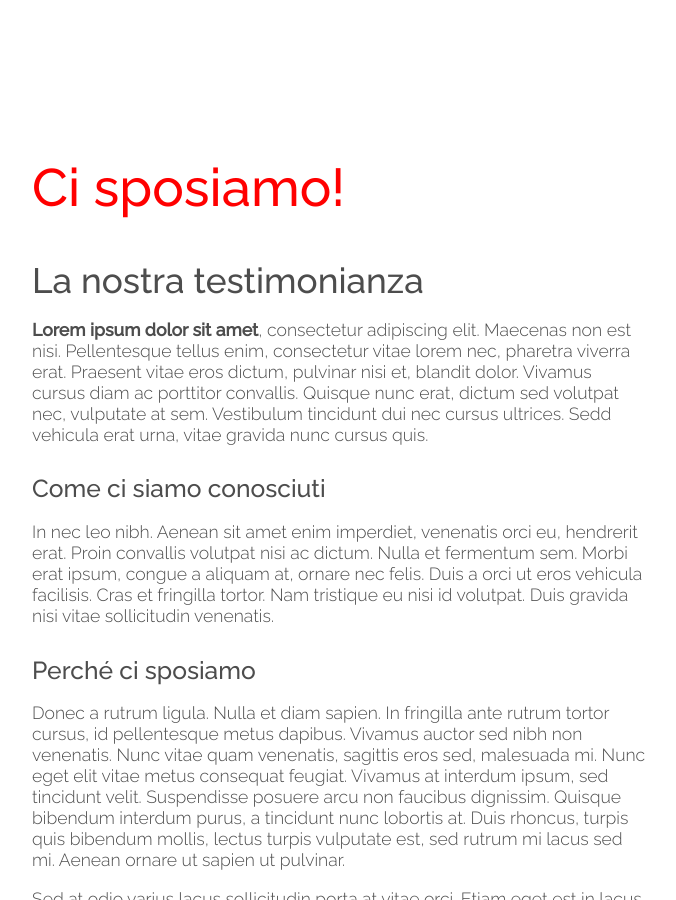
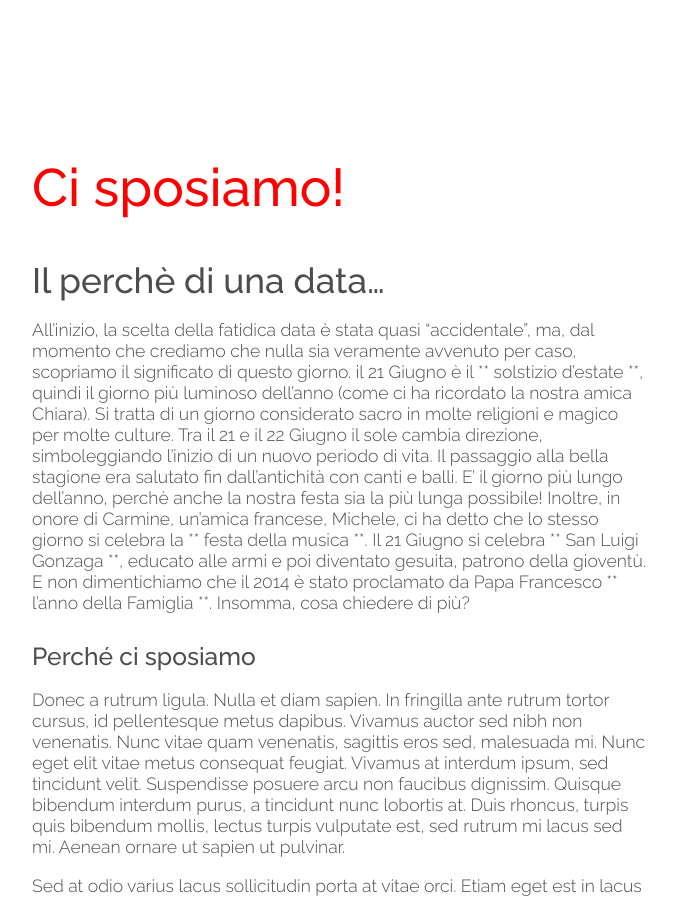
Before and after one commit to 5p2p/carmineanita, a Jekyll site: the page built from index.md, in a window 1280 px wide and 900 px high, scrolled down 529 px. Shown: the whole window, without its empty margins (300-976 px from the left). Built offline with Jekyll 4.4.1, drawn with Linux system fonts in a browser that asks for light colours; nearby versions of some CDN libraries; library files that are not in the unit come from our copies.

Commit message:
Update index.md

```diff
--- a/index.md
+++ b/index.md
@@ -6,13 +6,11 @@ published: true
 
 # Ci sposiamo!
 
-## La nostra testimonianza
+## Il perchè di una data...
 
-**Lorem ipsum dolor sit amet**, consectetur adipiscing elit. Maecenas non est nisi. Pellentesque tellus enim, consectetur vitae lorem nec, pharetra viverra erat. Praesent vitae eros dictum, pulvinar nisi et, blandit dolor. Vivamus cursus diam ac porttitor convallis. Quisque nunc erat, dictum sed volutpat nec, vulputate at sem. Vestibulum tincidunt dui nec cursus ultrices. Sedd vehicula erat urna, vitae gravida nunc cursus quis.
+All'inizio, la scelta della fatidica data è stata quasi "accidentale", ma, dal momento che crediamo che nulla sia veramente avvenuto per caso, scopriamo il significato di questo giorno. il 21 Giugno è il ** solstizio d'estate **, quindi il giorno più luminoso dell'anno (come ci ha ricordato la nostra amica Chiara). Si tratta di un giorno considerato sacro in molte religioni e magico per molte culture. Tra il 21 e il 22 Giugno il sole cambia direzione, simboleggiando l'inizio di un nuovo periodo di vita. Il passaggio alla bella stagione era salutato fin dall'antichità con canti e balli. E' il giorno più lungo dell'anno, perchè anche la nostra festa sia la più lunga possibile! Inoltre, in onore di Carmine, un'amica francese, Michele, ci ha detto che lo stesso giorno si celebra la ** festa della musica **. Il 21 Giugno si celebra ** San Luigi Gonzaga **, educato alle armi e poi diventato gesuita, patrono della gioventù. E non dimentichiamo che il 2014 è stato proclamato da Papa Francesco ** l'anno della Famiglia **. Insomma, cosa chiedere di più?
 
-### Come ci siamo conosciuti
 
-In nec leo nibh. Aenean sit amet enim imperdiet, venenatis orci eu, hendrerit erat. Proin convallis volutpat nisi ac dictum. Nulla et fermentum sem. Morbi erat ipsum, congue a aliquam at, ornare nec felis. Duis a orci ut eros vehicula facilisis. Cras et fringilla tortor. Nam tristique eu nisi id volutpat. Duis gravida nisi vitae sollicitudin venenatis.
 
 
 ### Perché ci sposiamo
```
